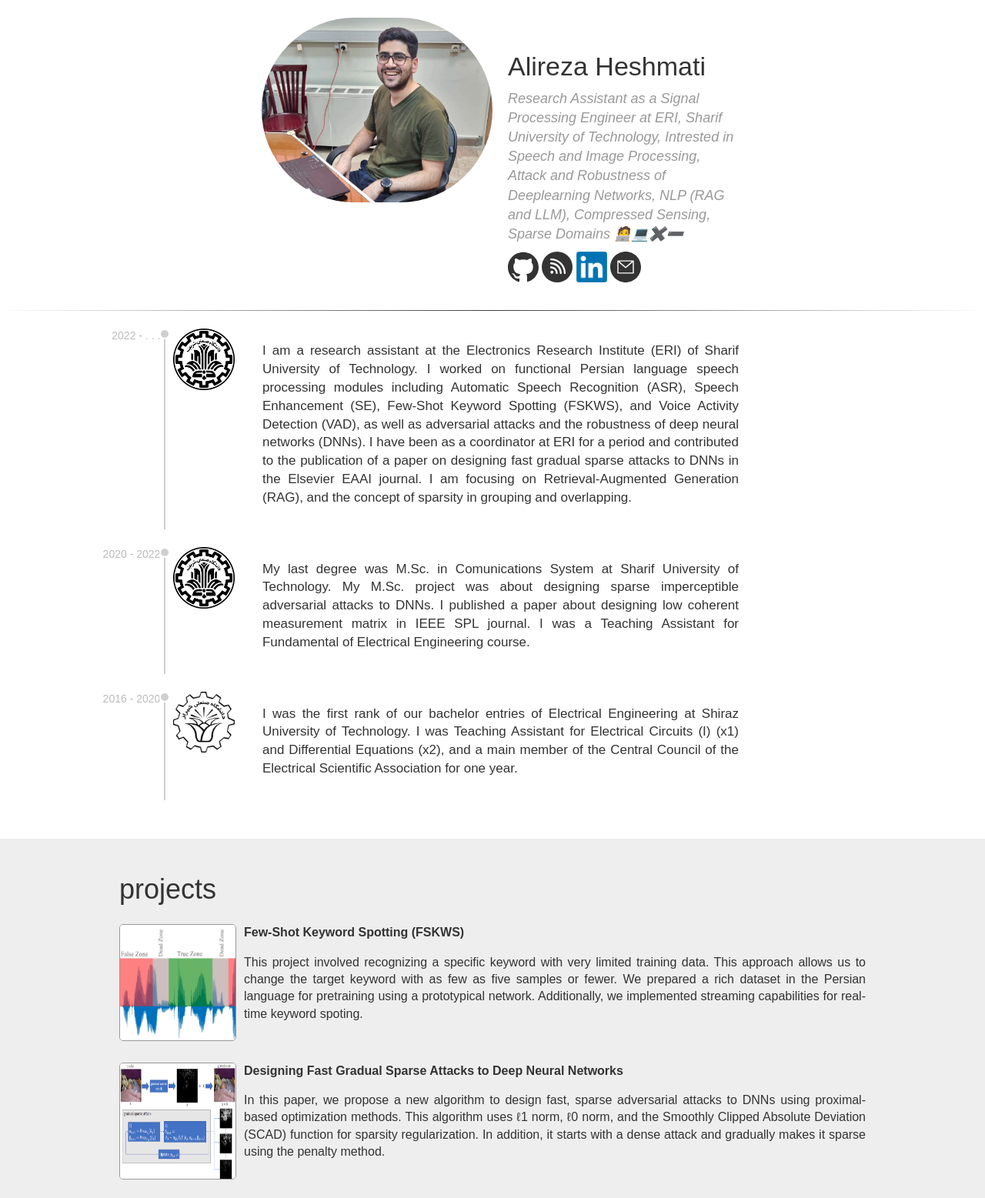
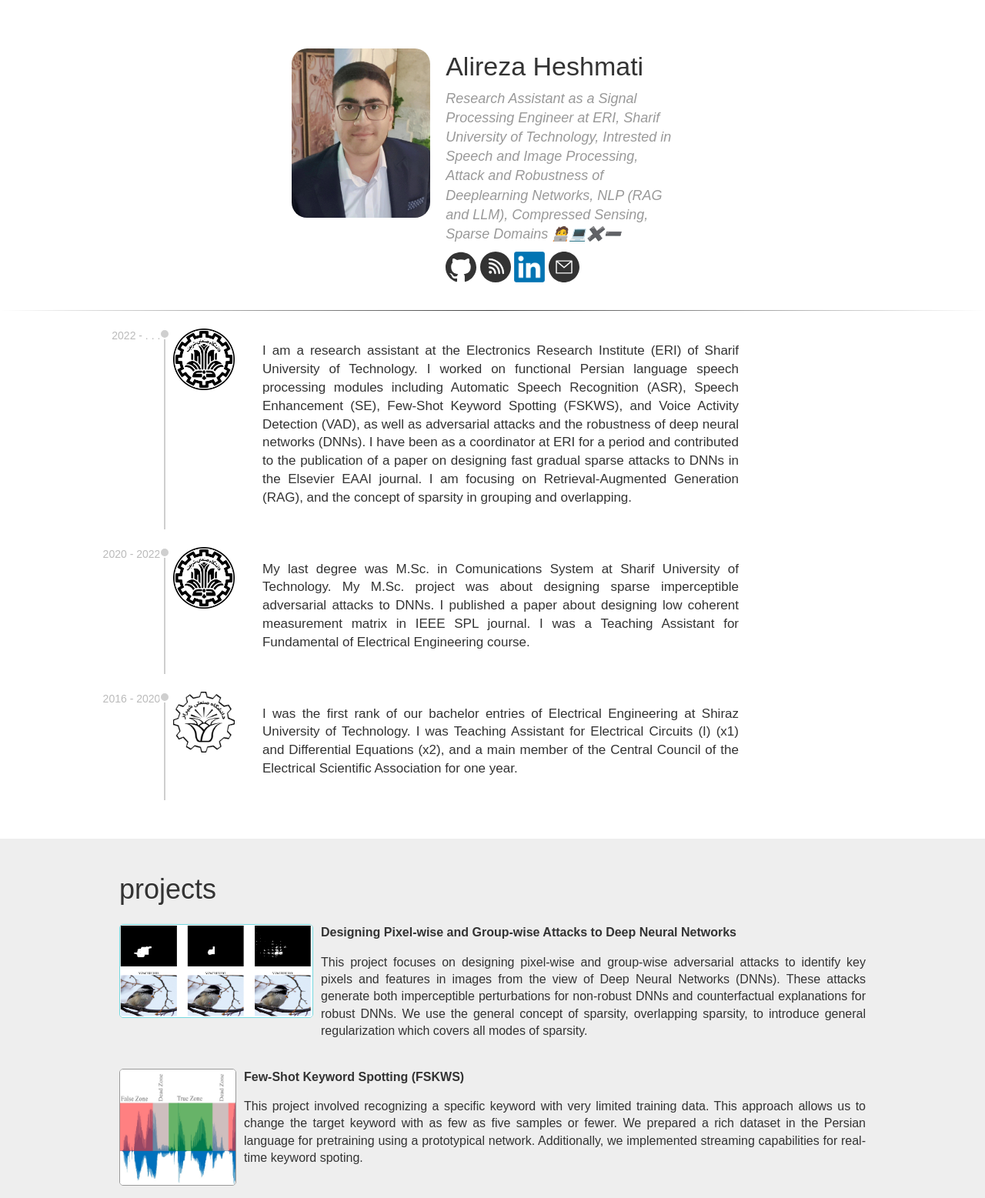
Before and after one commit to alireza-heshmati/alireza-heshmati.github.io, a plain HTML site: page index.html in a window 1280 px wide. Shown: the top 1557 px of the page at 77% size. Drawn offline with Linux system fonts and the light colour scheme.

Commit message:
updated 23/11/2024

```diff
--- a/figs/style.css
+++ b/figs/style.css
@@ -31,7 +31,7 @@ body {
     margin-top: 20px;
 }
 #dpic {
-    grid-column: span 6;
+    grid-column: span 5;
     text-align: right;
 }
 #ddesc {
@@ -70,9 +70,10 @@ h2 {
     }
 }
 #dpic img {
-    width: 300px;
-    height: 240px;
-    border-radius: 120px;
+    margin-top: 40px;
+    width: 180px;
+    height: 220px;
+    border-radius: 20px;
 }
 .iico {
     width: 40px;
--- a/index.html
+++ b/index.html
@@ -13,7 +13,7 @@
     <div id="dhead" class="container">
       <div class="row">
         <div id="dpic">
-        <img src="./figs/me_profile 3.jpg" class="ppic">
+        <img src="./figs/Alireza Heshmati.jpg" class="ppic" >
         </div>
         <div id="ddesc">
           <h1>Alireza Heshmati</h1>
@@ -87,6 +87,22 @@
     <div style="background-color: #eee; padding-top: 1px; margin-top: 50px; padding-bottom: 30px;">
       <div id="pet-projects" class="container">
         <div class="ctitle">projects</div>
+
+
+        <div class="project">
+          <div class="pico"><img src="./figs/ATOS.png"></div>
+          <div class="pdesc"><b>Designing Pixel-wise and Group-wise Attacks to Deep Neural Networks</b>
+            <p align="justify" > This project focuses on
+            designing pixel-wise and group-wise adversarial attacks to identify key pixels and
+            features in images from the view of Deep Neural Networks (DNNs). These attacks generate both
+            imperceptible perturbations for non-robust DNNs and counterfactual
+              explanations for robust DNNs. We use the general concept of sparsity,
+              overlapping sparsity, to introduce general regularization which covers all modes of
+               sparsity.
+            </p>
+          </div>
+              <div class="pend"></div>
+            </div>
 
         <div class="project">
           <div class="pico2"><img src="./figs/fskws.png"></div>
@@ -305,6 +321,13 @@
       <div class="ctitle">publications</div>
 
       <div class="pub">
+        <div class="pub-title">Pixel-Wise and Group-Wise Adversarial Attacks using Overlapping Sparsity
+           Regularization</a> <b>(This paper has been submitted and is under review.)</b> </div>
+        <div class="pub-authors"> Alireza Heshmati; Saman Soleimani Roudi; Sajjad Amini;
+           Shahrokh Ghaemmaghami; Farokh Marvasti </div>
+      </div>
+
+      <div class="pub">
         <div class="pub-title"><a href="https://doi.org/10.1016/j.engappai.2023.107360">Fast Adversarial Attacks to Deep Neural Networks through
           Gradual Sparsification</a> <b>(2024)</b> </div>
         <div class="pub-venue">ELSEVIER Engineering Applications of Artificial Intelligence</div>
```
Also changed, not shown: figs/ATOS.png (added), figs/Alireza Heshmati.jpg (added), figs/with_mask.jpg (deleted).
